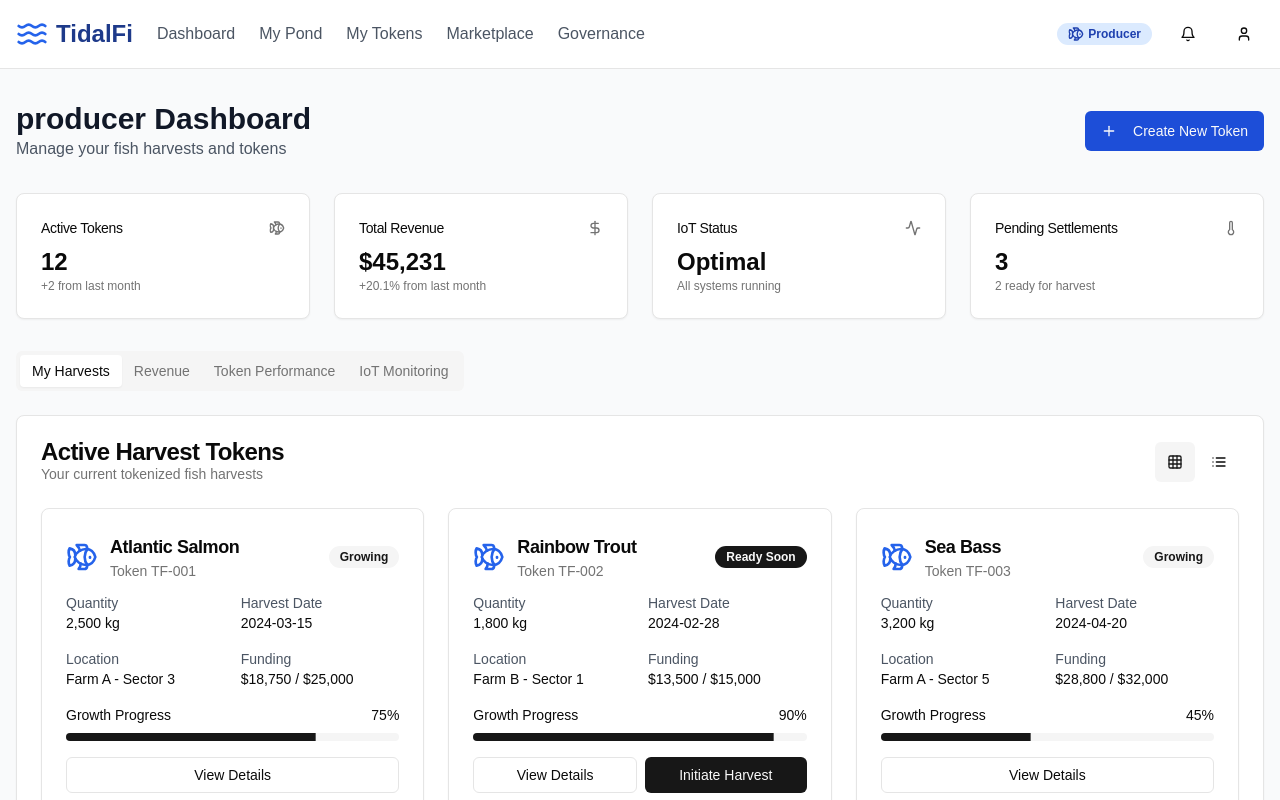
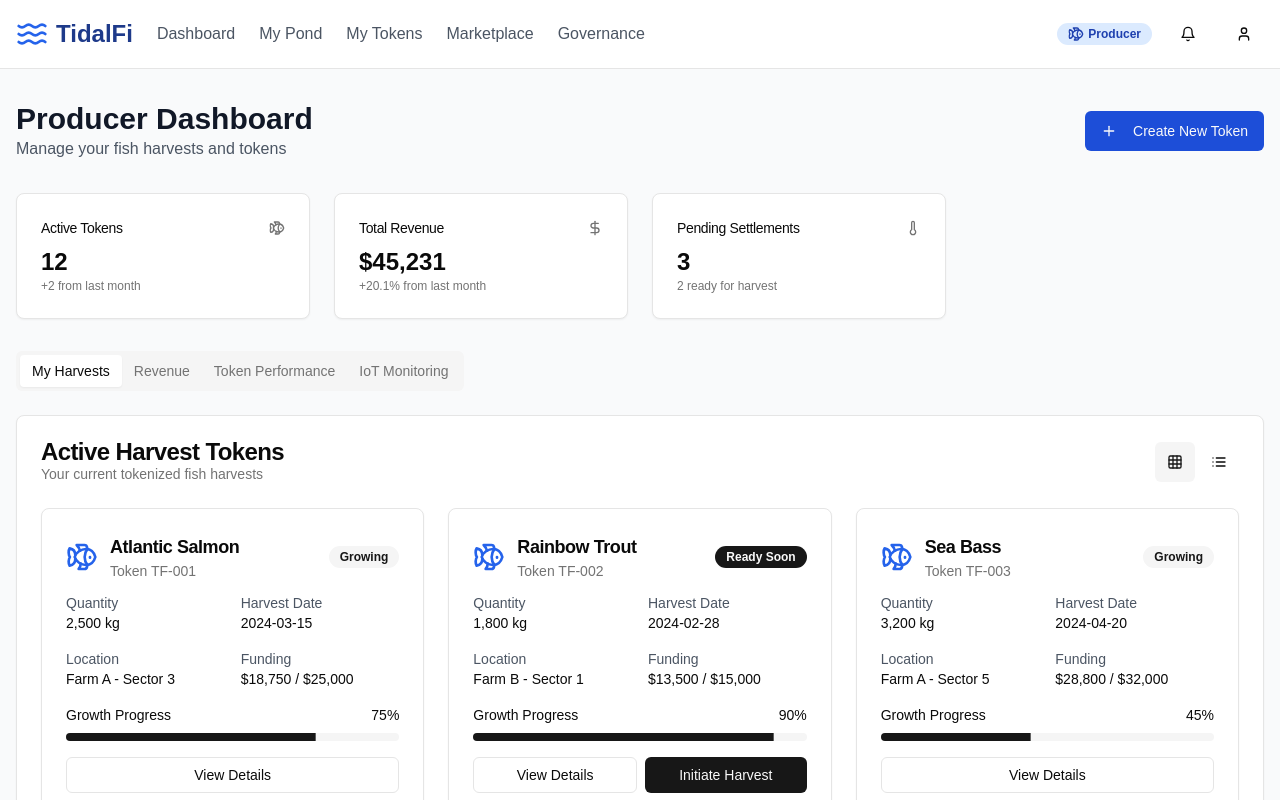
Before and after one commit to zxaylex/TidalFi, a Next.js app: page /dashboard/producer in a window 1280 px wide. Shown: the top 800 px of the page. Built offline with nearby package versions, Linux system fonts and the light colour scheme.

Commit message:
Update: Remove IOT card

```diff
--- a/app/dashboard/producer/page.tsx
+++ b/app/dashboard/producer/page.tsx
@@ -188,7 +188,7 @@ export default function producerDashboard() {
       <div className="container mx-auto px-4 py-8">
         <div className="flex items-center justify-between mb-8">
           <div>
-            <h1 className="text-3xl font-bold text-gray-900">producer Dashboard</h1>
+            <h1 className="text-3xl font-bold text-gray-900">Producer Dashboard</h1>
             <p className="text-gray-600">Manage your fish harvests and tokens</p>
           </div>
           <Button className="bg-blue-700 hover:bg-blue-600" asChild>
@@ -219,16 +219,6 @@ export default function producerDashboard() {
             <CardContent>
               <div className="text-2xl font-bold">$45,231</div>
               <p className="text-xs text-muted-foreground">+20.1% from last month</p>
-            </CardContent>
-          </Card>
-          <Card>
-            <CardHeader className="flex flex-row items-center justify-between space-y-0 pb-2">
-              <CardTitle className="text-sm font-medium">IoT Status</CardTitle>
-              <Activity className="h-4 w-4 text-muted-foreground" />
-            </CardHeader>
-            <CardContent>
-              <div className="text-2xl font-bold">Optimal</div>
-              <p className="text-xs text-muted-foreground">All systems running</p>
             </CardContent>
           </Card>
           <Card>
```
